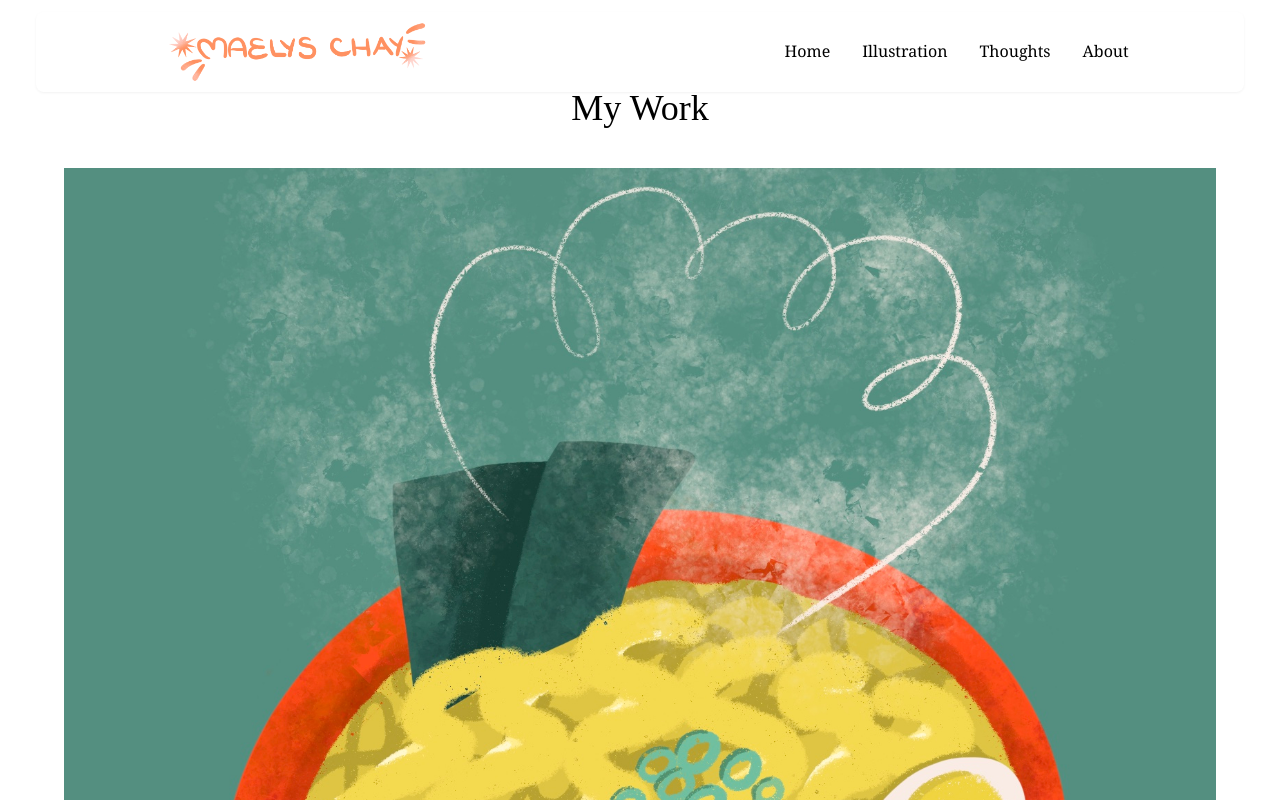
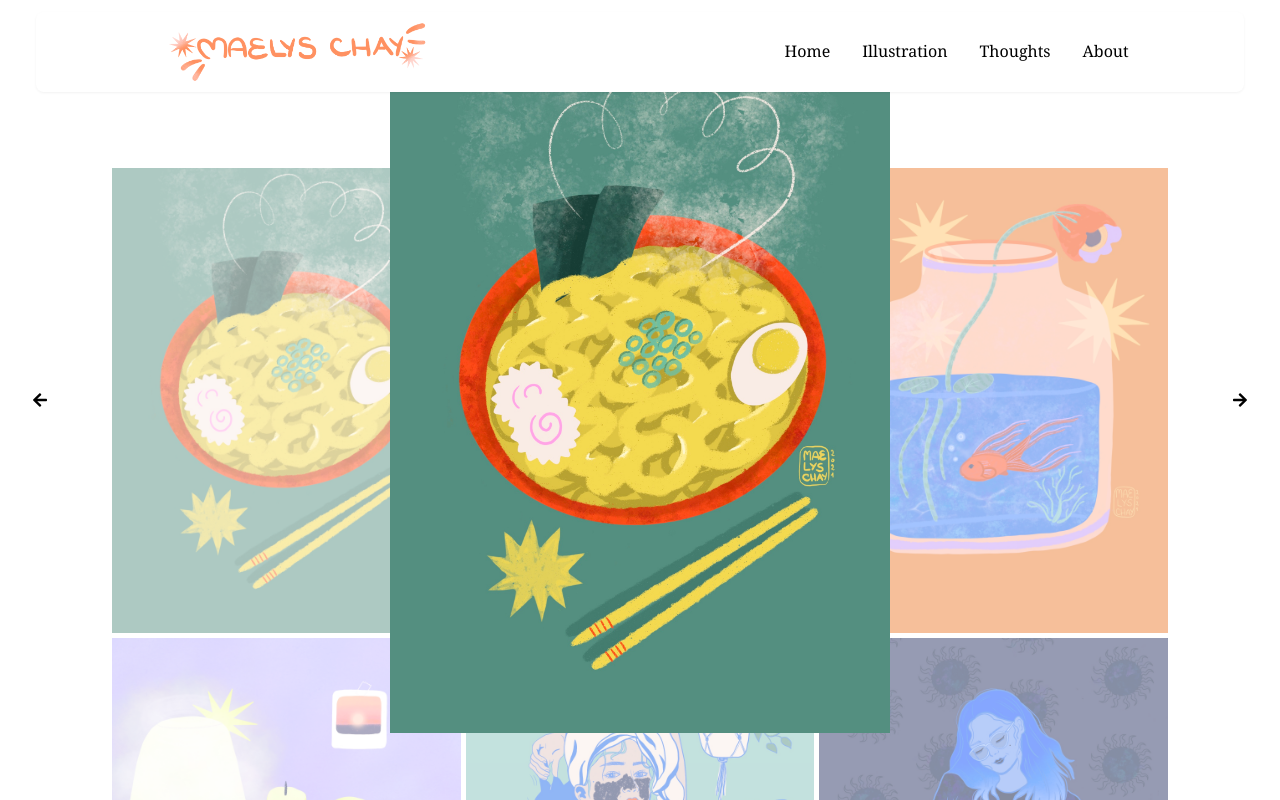
Before and after one commit to philsmithies/maelys_portfolio, a Next.js app in the folder web/: page / in a window 1280 px wide. Both pictures are taken after a click on the picture 286 px from the left and 1816 px from the top of the page. Shown: the part 1416-2216 px from the top of the page. Built offline with nearby package versions, Linux system fonts and the light colour scheme.

Commit message:
lightbox stops scroll

```diff
--- a/web/components/HomePageGrid.jsx
+++ b/web/components/HomePageGrid.jsx
@@ -1,5 +1,6 @@
 import Masonry, { ResponsiveMasonry } from "react-responsive-masonry";
 import { useState } from "react";
+import { FaArrowLeft, FaArrowRight } from "react-icons/fa";
 
 const HomePageGrid = () => {
   const [lightboxDisplay, setLightBoxDisplay] = useState(false);
@@ -29,16 +30,52 @@ const HomePageGrid = () => {
     image16,
   ];
 
+  const hideLightBox = () => {
+    document.body.style.overflow = "unset";
+    setLightBoxDisplay(false);
+  };
+
   const showImage = (image) => {
+    document.body.style.overflow = "hidden";
     setImageToShow(image);
     setLightBoxDisplay(true);
+  };
+
+  const showNext = (e) => {
+    e.stopPropagation();
+    let currentIndex = images.indexOf(imageToShow);
+    if (currentIndex >= images.length - 1) {
+      setLightBoxDisplay(false);
+    } else {
+      let nextImage = images[currentIndex + 1];
+      setImageToShow(nextImage);
+    }
+  };
+
+  const showPrev = (e) => {
+    e.stopPropagation();
+    let currentIndex = images.indexOf(imageToShow);
+    if (currentIndex <= 0) {
+      setLightBoxDisplay(false);
+    } else {
+      let nextImage = images[currentIndex - 1];
+      setImageToShow(nextImage);
+    }
   };
 
   return (
     <>
       {lightboxDisplay ? (
-        <div id="lightbox">
-          <img id="lightbox-img" src={imageToShow}></img>
+        <div id="lightbox" onClick={hideLightBox}>
+          <FaArrowLeft
+            className="w-20 hover:cursor-pointer"
+            onClick={showNext}
+          />
+          <img id="lightbox-img" src={imageToShow} className="h-5/6"></img>
+          <FaArrowRight
+            className="w-20 hover:cursor-pointer"
+            onClick={showNext}
+          />
         </div>
       ) : (
         ""
--- a/web/styles/globals.css
+++ b/web/styles/globals.css
@@ -18,12 +18,15 @@ a {
   box-sizing: border-box;
 }
 
-#header {
-  top: -100px;
-  transition: top 0.5s ease-in-out;
+#lightbox {
+  z-index: 1;
+  position: fixed;
+  top: 0;
+  left: 0;
+  width: 100%;
+  height: 100%;
+  background-color: rgba(255, 255, 255, 0.52);
+  display: flex;
+  align-items: center;
+  justify-content: space-between;
 }
-
-#header.sticky {
-  position: sticky;
-  top: 0;
-}
```
